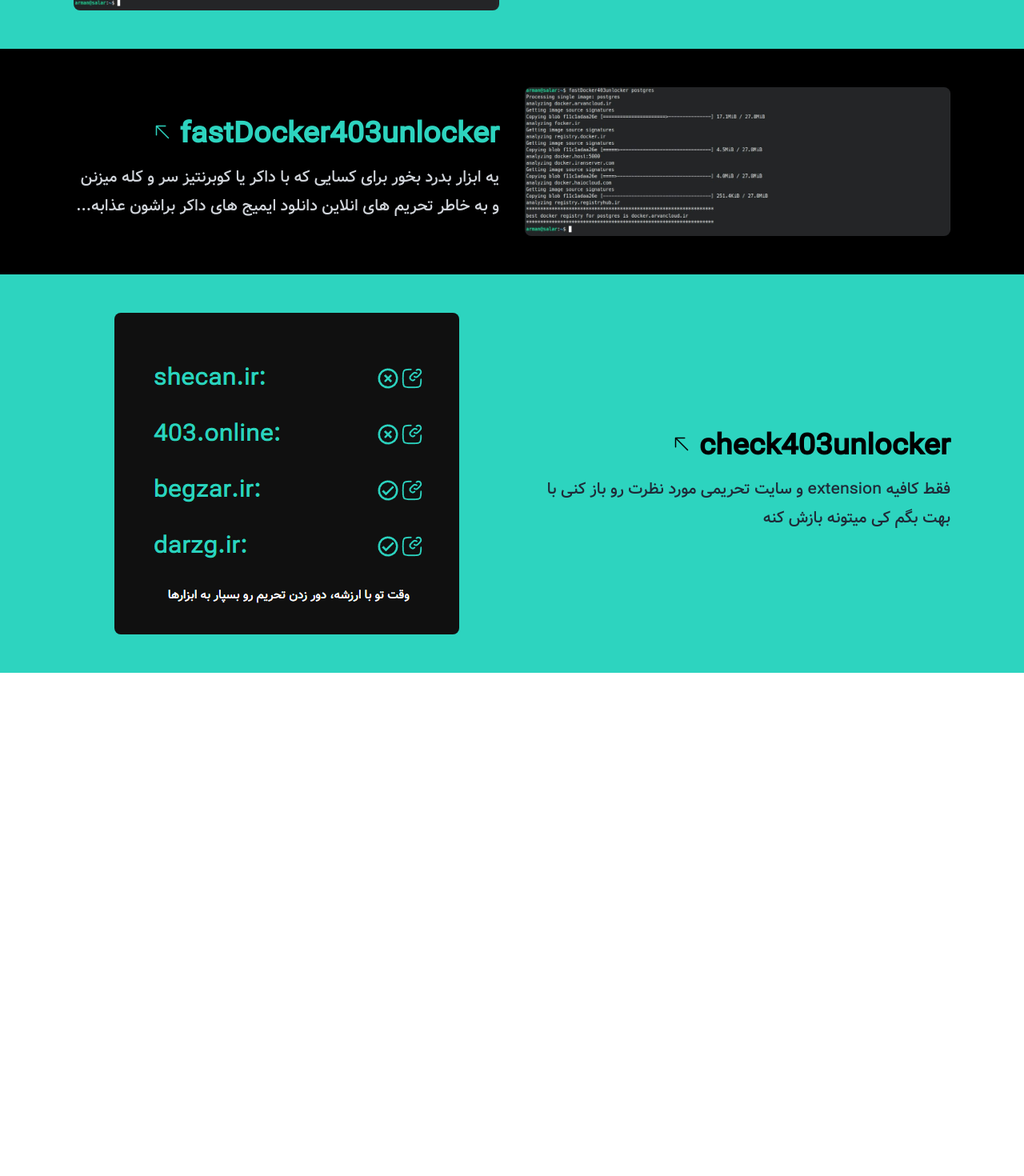
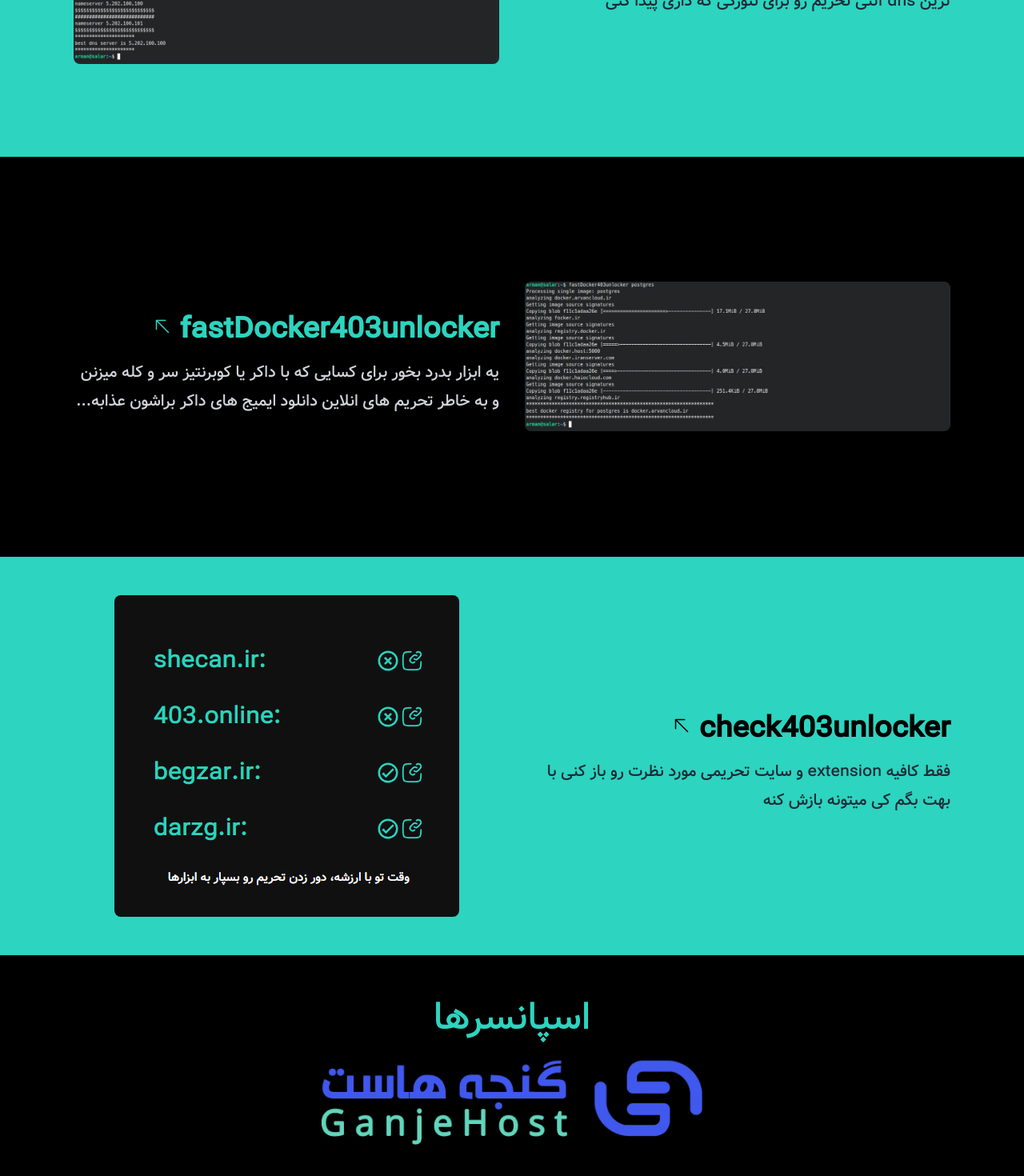
Before and after one commit to 403unlocker/403unlocker.ir, a Next.js app: page / in a window 1280 px wide. Shown: the part 1252-2722 px from the top of the page at 80% size. Before the commit the page ends 2093 px from the top, so only its background shows below. Built offline with nearby package versions, Linux system fonts and the light colour scheme.

Commit message:
feat: add sponsor

```diff
--- a/app/page.tsx
+++ b/app/page.tsx
@@ -8,7 +8,9 @@
 import RocketIcon from "@/public/assets/imgs/RocketIcon.png";
 import checkIcon from "@/public/assets/imgs/check403.png";
 import FirstIcon from "@/public/assets/imgs/FirstIcon.png";
+import ganjeLogo from "@/public/assets/imgs/sponsor-ganje.webp";
 import ArrowTopLeft from "@/shared/icons/ArrowTopLeft";
+
 import { Fragment } from "react";
 
 const Home = () => {
@@ -132,7 +134,7 @@
         </div>
 
         <div
-          className="relative bg-[#2dd4bf] text-white overflow-hidden"
+          className="relative bg-[#2dd4bf] text-white overflow-hidden md:h-[500px] h-auto flex items-center justify-center"
           id="best403Unlocker">
           <div className="py-5 text-center">
             <div className="max-w-6xl mx-auto">
@@ -166,7 +168,7 @@
         </div>
 
         <div
-          className="relative bg-black text-white overflow-hidden"
+          className="relative bg-black text-white overflow-hidden md:h-[500px] h-auto flex items-center justify-center"
           id="check403Unlocker">
           <div className="py-5 text-center">
             <div className="max-w-6xl mx-auto">
@@ -201,7 +203,7 @@
         </div>
 
         <div
-          className="relative bg-[#2dd4bf] text-white overflow-hidden"
+          className="relative bg-[#2dd4bf] text-white overflow-hidden h-auto flex items-center justify-center"
           id="check403unlocker">
           <div className="py-5 text-center">
             <div className="max-w-6xl mx-auto">
@@ -233,6 +235,23 @@
             </div>
           </div>
         </div>
+
+        <div
+          className="relative bg-black text-white overflow-hidden h-auto flex items-center justify-center"
+          id="check403Unlocker">
+          <div className="py-5 text-center">
+            <div className="m-7">
+              <p className="text-5xl text-[#2dd4bf] py-2">اسپانسرها</p>
+              <a href="https://ganje.host/" target="_blanck">
+                <Image
+                  src={ganjeLogo}
+                  alt="ganjeLogo"
+                  className="m-auto rounded-lg w-[30rem]"
+                />
+              </a>
+            </div>
+          </div>
+        </div>
       </div>
     </Fragment>
   );
```
Also changed, not shown: public/assets/imgs/sponsor-ganje.webp (added).
